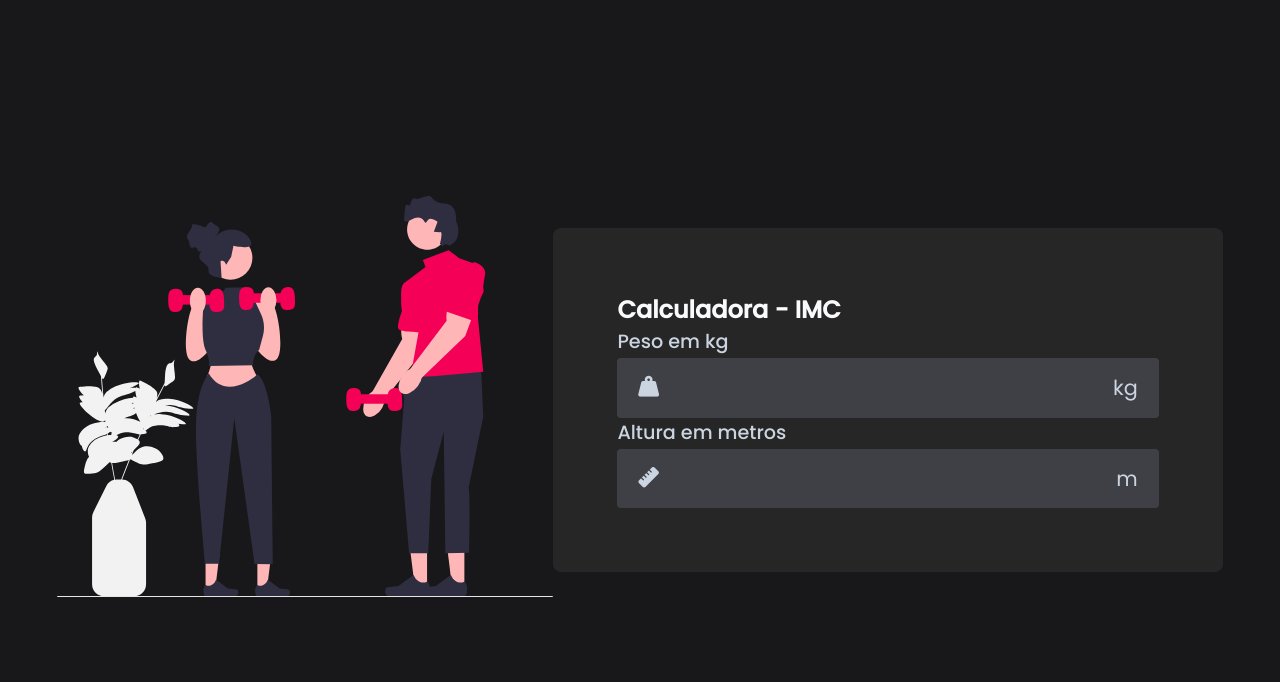
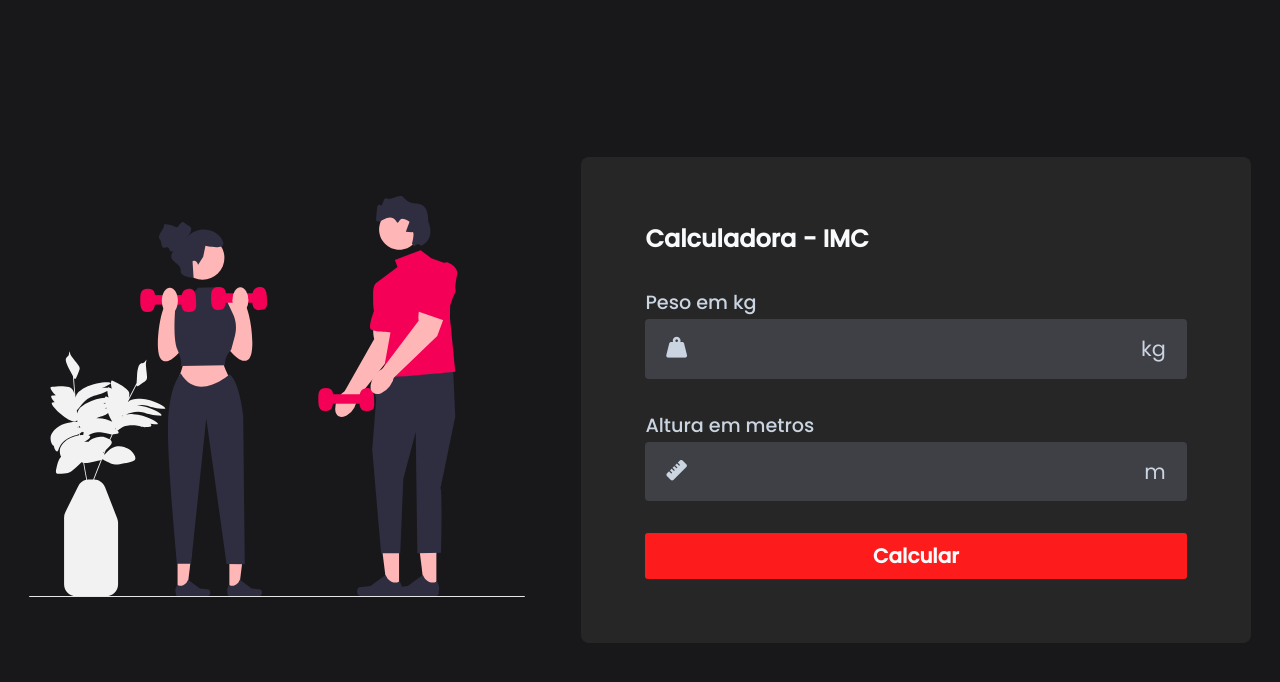
Before and after one commit to Alineevang/review01, a plain HTML site: page revisao-01/index.html in a window 1280 px wide. Drawn offline with Linux system fonts and the light colour scheme.

Commit message:
feat: create button

```diff
--- a/revisao-01/assets/css/style.index.css
+++ b/revisao-01/assets/css/style.index.css
@@ -17,6 +17,7 @@ main {
     align-items: center; /*alinha horizontalmente na vertical*/
     width: 100%;
     height: 100vh;
+    gap: 3.5rem;
 }
 
 img {
@@ -30,12 +31,14 @@ img {
     color: #f8fafc;
     background-color: #262626;
     border-radius: 8px;
+    gap: 2rem;
 }
 
 #calculator {
     display: flex;
     flex-direction: column;
     padding: 2rem;
+    gap: 2rem;
 }
 
 .input-box label {
@@ -75,3 +78,19 @@ img {
     font-size: 1.3rem;
     padding: 0.6rem 1rem;
 }
+
+#calculate {
+    background-color: #fd1b1b;
+    border: none;
+    color: #f8fafc;
+    font-size: 1.25rem;
+    font-weight: bold;
+    padding: 0.5rem 0;
+    cursor: pointer;
+    width: 100%;
+    border-radius: 3px;
+}
+
+.input-field input:focus {
+    outline: none;
+}
--- a/revisao-01/index.html
+++ b/revisao-01/index.html
@@ -5,7 +5,9 @@
     <meta charset="UTF-8">
     <link rel="stylesheet" href="./assets/css/style.index.css">
     <script src="./assets/js/script.index.js"></script>
-    <link rel="stylesheet" href="https://cdnjs.cloudflare.com/ajax/libs/font-awesome/6.4.2/css/all.min.css" integrity="sha512-z3gLpd7yknf1YoNbCzqRKc4qyor8gaKU1qmn+CShxbuBusANI9QpRohGBreCFkKxLhei6S9CQXFEbbKuqLg0DA==" crossorigin="anonymous" referrerpolicy="no-referrer" />
+    <link rel="stylesheet" href="https://cdnjs.cloudflare.com/ajax/libs/font-awesome/6.4.2/css/all.min.css"
+        integrity="sha512-z3gLpd7yknf1YoNbCzqRKc4qyor8gaKU1qmn+CShxbuBusANI9QpRohGBreCFkKxLhei6S9CQXFEbbKuqLg0DA=="
+        crossorigin="anonymous" referrerpolicy="no-referrer" />
     <meta name="viewport" content="width=device-width, initial-scale=1.0">
     <title>calculadora IMC</title>
 </head>
@@ -36,10 +38,10 @@
                         <input type="number" id="height" name="height" required />
                         <span class="unit">m</span>
 
-
                         </div>
                     </div>
-
+                    <button id="calculate">Calcular</button>
+                </div>
         </section>
     </main>
 </body>
```
Lines whose indentation alone changed are shown as unchanged.
